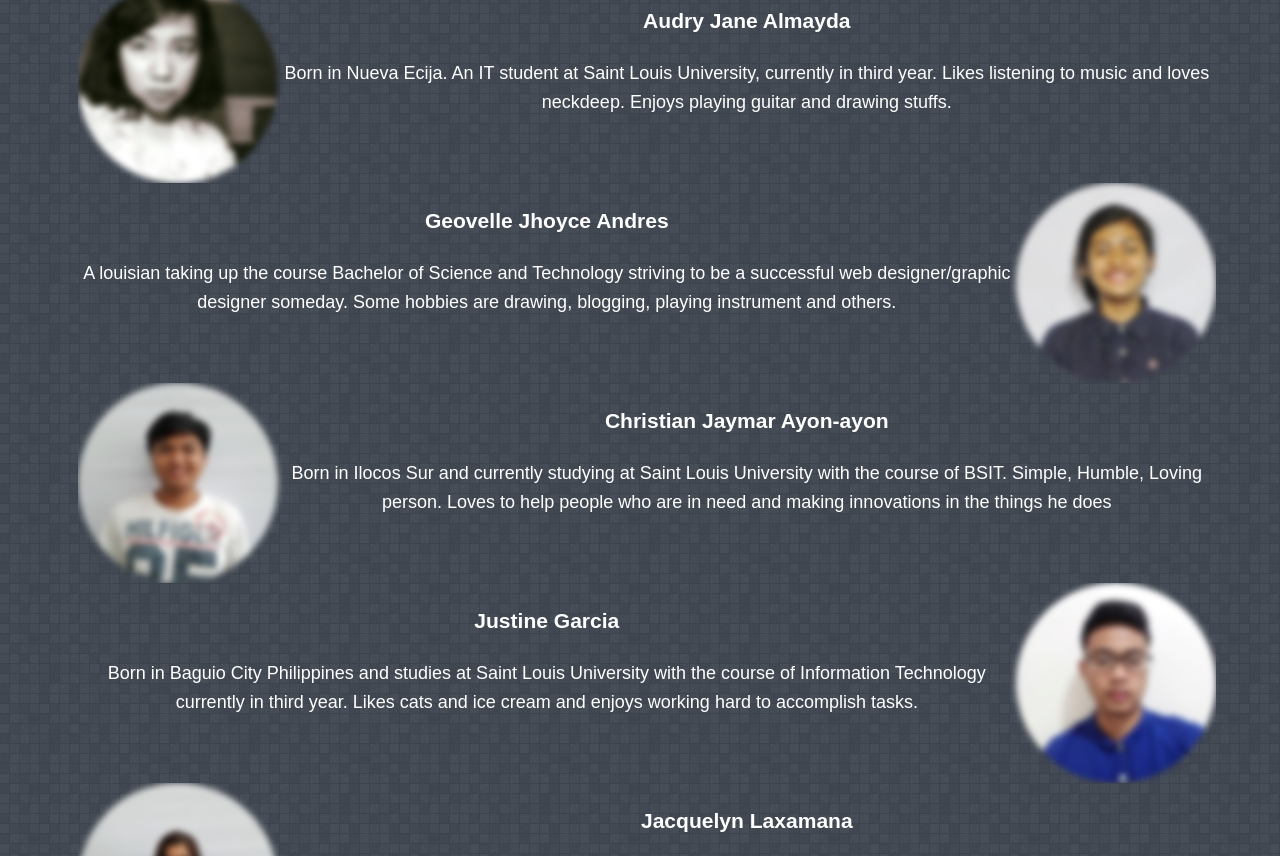
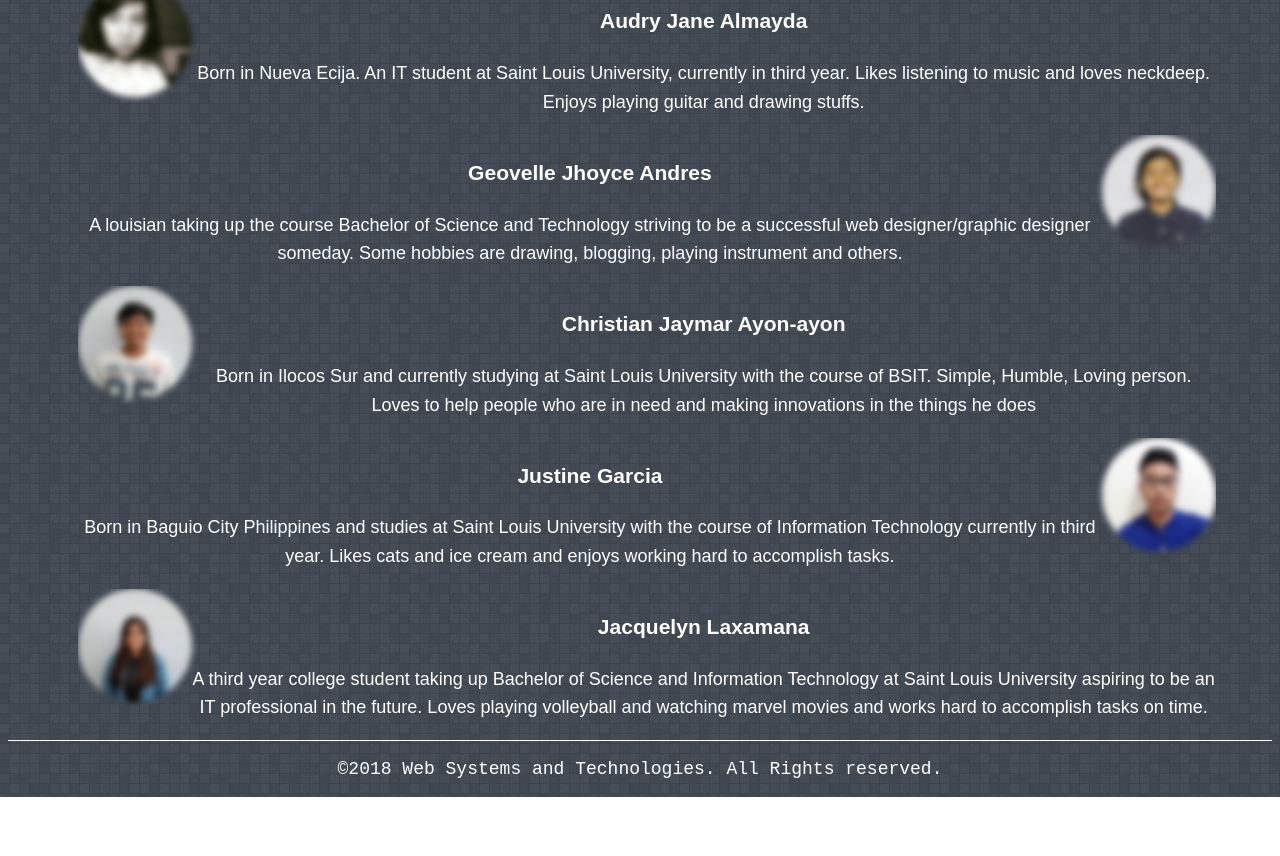
Before and after one commit to blank-2/webteklek, a plain HTML site: page website/aboutUS.html in a window 1280 px wide. Shown: the part 387-1243 px from the top of the page. After the commit the page ends 1184 px from the top, so only its background shows below. Drawn offline with Linux system fonts and the light colour scheme.

Commit message:
Fixed some coding errors, Section lacks heading(warning) was the only warning and errors left.

```diff
--- a/website/aboutUS.html
+++ b/website/aboutUS.html
@@ -1,11 +1,12 @@
 <!DOCTYPE html>
-<html>
+<html lang="en">
 
-	<header>
+	<head>
+		<meta name="viewport" content="initial-scale=1.0">
 		<meta charset="UTF-8">
 		<title>About Us</title>
 		<link rel="StyleSheet" type="text/css" href="style/style.css">
-	</header>
+	</head>
 	<body>
 		<div class="navbar">
 		  <a href="index.html">Home</a>
@@ -24,28 +25,27 @@
 		<div class="AUContents">
 			<section class = "auMission" id = "sec1a">
 				<h2 class = "AUHeadings">Our Mission</h2>
-				<p> To share what we learned in Saint Louis University to other people.</p>
+				<p> To share what we learned about Web Systems and Technologies in Saint Louis University to other people.</p>
 			</section>
 		</div>
-
 		<h1 id="team">TEAM </h1>
 			<div id="authors">
 			     <article class = "auth" id = "auth1">
-					<img id = "a1" src="./images/audry.jpg" alt="audry" width =  "200" height= "200" />
+					<img id = "a1" class = "aboutUsPicture" src="./images/audry.jpg" alt="audry" />
 					<h3 class="author">Audry Jane Almayda</h3>
 					<p>Born in Nueva Ecija. An IT student at Saint Louis University, currently in third year. Likes listening to
 					music and loves neckdeep. Enjoys playing guitar and drawing stuffs. </p>
 			   </article>
 
 			   <article class = "auth" id = "auth2">
-					<img id = "a2" src="./images/geo.png" alt="geo" width =  "200" height= "200" />
+					<img id = "a2" class = "aboutUsPicture"  src="./images/geo.png" alt="geo">
 					<h3 class="author">Geovelle Jhoyce Andres</h3>
 					<p>A louisian taking up the course Bachelor of Science and Technology striving to be a successful web designer/graphic
 					designer someday. Some hobbies are drawing, blogging, playing instrument and others.</p>
 			   </article>
 
 			   <article class = "auth" id = "auth3">
-					<img id = "a3" src="./images/cj.jpg" alt="cj"  width =  "200" height= "200" />
+					<img id = "a3" class = "aboutUsPicture"  src="./images/cj.jpg" alt="cj"   />
 					<h3 class="author">Christian Jaymar Ayon-ayon</h3>
 					<p>Born in Ilocos Sur and currently studying at Saint Louis University with the course of BSIT.
 					Simple, Humble, Loving person. Loves to help people who are in need and making innovations
@@ -53,7 +53,7 @@
 			   </article>
 
 			   <article class = "auth" id = "auth4">
-					<img id = "a4" src="./images/justine.jpg" alt="justine" width =  "200" height= "200" />
+					<img id = "a4" class = "aboutUsPicture"  src="./images/justine.jpg" alt="justine" />
 					<h3 class="author">Justine Garcia</h3>
 					<p>Born in Baguio City Philippines and studies at Saint Louis University with the course of
 					Information Technology currently in third year. Likes cats and ice cream and enjoys working
@@ -61,12 +61,13 @@
 			   </article>
 
 			   <article class = "auth" id = "auth5">
-					<img id = "a5" src="./images/jacq.jpg" alt="jacq" width = "200" height= "200" />
+					<img id = "a5"  class = "aboutUsPicture"  src="./images/jacq.jpg" alt="jacq" />
 					<h3 class="author">Jacquelyn Laxamana</h3>
 					<p>A third year college student taking up Bachelor of Science and Information Technology at Saint Louis University
 					aspiring to be an IT professional in the future. Loves playing volleyball and watching marvel movies and
 					works hard to accomplish tasks on time.</p>
 				</article>
+			</div>
 
 		<footer class="foot">
 			<p> ©2018 Web Systems and Technologies. All Rights reserved. </p>
--- a/website/style/style.css
+++ b/website/style/style.css
@@ -126,7 +126,10 @@ div.reference{
 	font-family:theboldfont_0;
 	text-align: center;
 }
-
+.aboutUsPicture {
+	width :  10%;
+	height : 10%;
+}
 #auth1{
 	overflow:hidden;
 	width:90%;
```
Also changed, not shown: website/html.html (+13 -8 lines), website/http.html (+6 -5 lines), website/index.html (+7 -6 lines), website/www.html (+5 -4 lines).
